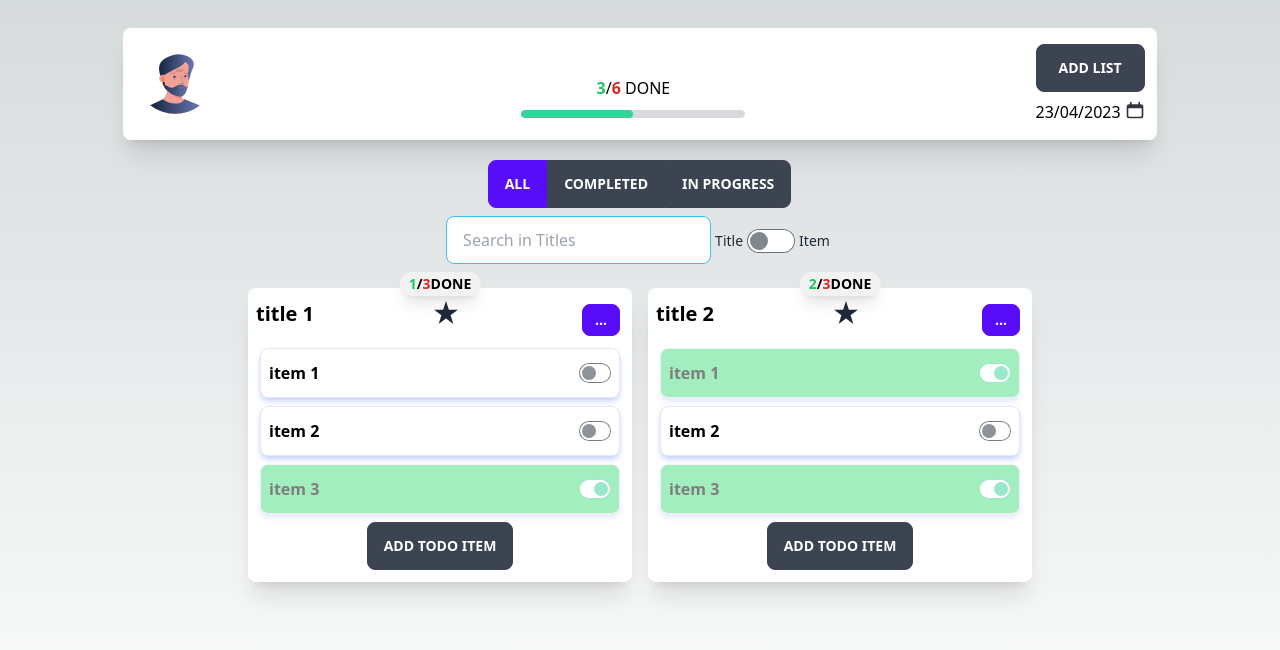
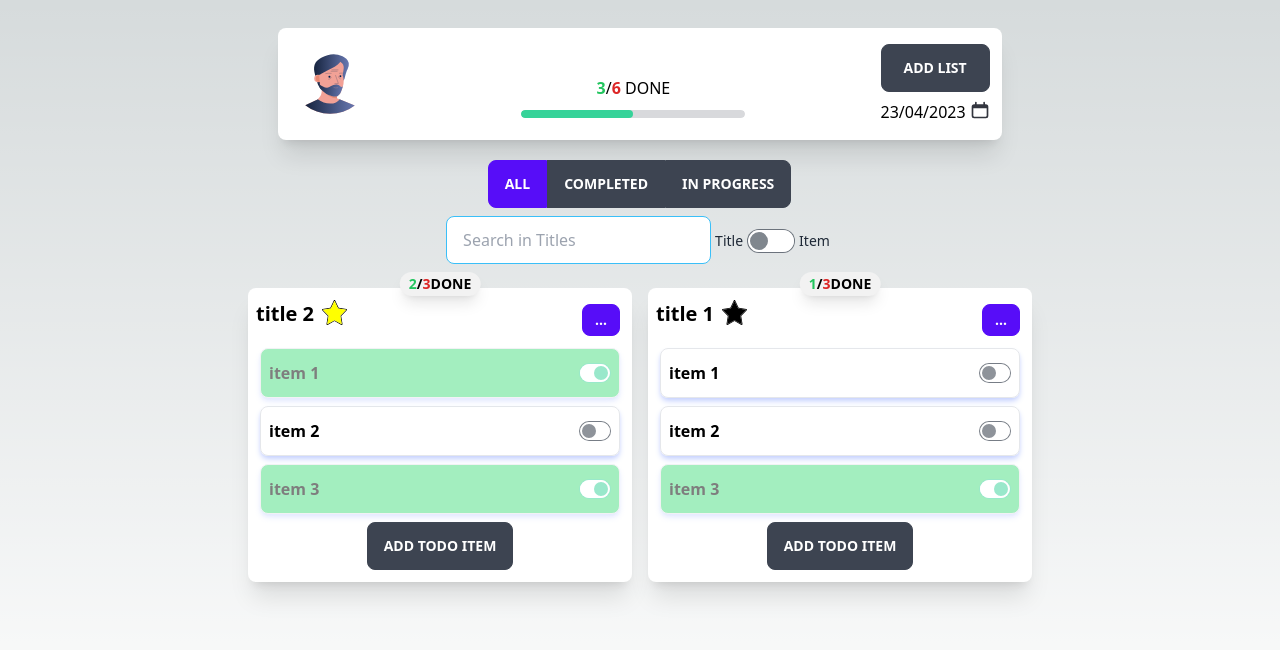
Before and after one commit to FilipBrady/amceftodo, a Next.js app: page / in a window 1280 px wide. Shown: the top 650 px of the page. Built offline with nearby package versions, Linux system fonts and the light colour scheme; no server answers.

Commit message:
added dateTime and list priority

```diff
--- a/src/components/container/Container.tsx
+++ b/src/components/container/Container.tsx
@@ -5,11 +5,14 @@ export type AppState = {
   todoLists: {
     id: number;
     listTitle: string;
+    topPriority: boolean;
     todoItems: {
-      id: number;
+      itemId: number;
       itemTitle: string;
       itemDescription: string;
       completed: boolean;
+      deadlineDate: string;
+      deadlineTime: string;
     }[];
   }[];
   addTodoList: (
@@ -35,6 +38,7 @@ export type AppState = {
     editedItemTitle: string,
     editedItemDescription: string
   ) => void;
+  changeListPriority: (listId: number) => void;
 };
 
 type Props = {
@@ -42,6 +46,15 @@ type Props = {
 };
 const Container = ({ children }: Props) => {
   const axios = require('axios');
+  axios
+    .get('https://643ffbecb9e6d064be04a18a.mockapi.io/todoList')
+    .then((res: any) => {
+      console.log(res.data);
+    })
+    .catch((error: any) => {
+      console.log(error);
+    });
+
   const [todoLists, setTodoLists] = useState([
     {
       id: 1,
@@ -49,7 +62,7 @@ const Container = ({ children }: Props) => {
       topPriority: false,
       todoItems: [
         {
-          id: 1,
+          itemId: 1,
           itemTitle: 'item 1',
           itemDescription:
             'this is description this is description this is description this is description this is description this is description this is description this is description this is description ',
@@ -58,7 +71,7 @@ const Container = ({ children }: Props) => {
           deadlineTime: '22:15',
         },
         {
-          id: 2,
+          itemId: 2,
           itemTitle: 'item 2',
           itemDescription: 'this is description',
           completed: false,
@@ -66,7 +79,7 @@ const Container = ({ children }: Props) => {
           deadlineTime: '20:10',
         },
         {
-          id: 3,
+          itemId: 3,
           itemTitle: 'item 3',
           itemDescription: 'this is description',
           completed: true,
@@ -81,7 +94,7 @@ const Container = ({ children }: Props) => {
       topPriority: true,
       todoItems: [
         {
-          id: 1,
+          itemId: 1,
           itemTitle: 'item 1',
           itemDescription:
             'this is description this is description this is description this is description this is description this is description this is description this is description this is description ',
@@ -90,7 +103,7 @@ const Container = ({ children }: Props) => {
           deadlineTime: '18:23',
         },
         {
-          id: 2,
+          itemId: 2,
           itemTitle: 'item 2',
           itemDescription: 'this is description 2',
           completed: false,
@@ -98,7 +111,7 @@ const Container = ({ children }: Props) => {
           deadlineTime: '12:53',
         },
         {
-          id: 3,
+          itemId: 3,
           itemTitle: 'item 3',
           itemDescription: 'this is description 3',
           completed: true,
@@ -117,7 +130,7 @@ const Container = ({ children }: Props) => {
     deadlineTime: string
   ) => {
     const newTodoItem = {
-      id: 1,
+      itemId: 1,
       itemTitle: newItemTitle,
       itemDescription: newDescriptionTitle,
       completed: false,
@@ -150,7 +163,7 @@ const Container = ({ children }: Props) => {
             todoItems: [
               ...todoList.todoItems,
               {
-                id: todoList.todoItems.length + 1,
+                itemId: todoList.todoItems.length + 1,
                 itemTitle: newTodoItemTitle,
                 itemDescription: newTodoItemDescription,
                 completed: false,
@@ -171,7 +184,7 @@ const Container = ({ children }: Props) => {
           return {
             ...todoList,
             todoItems: todoList.todoItems.map(todoItem => {
-              if (todoItem.id === todoItemId) {
+              if (todoItem.itemId === todoItemId) {
                 return {
                   ...todoItem,
                   completed: !todoItem.completed,
@@ -220,7 +233,7 @@ const Container = ({ children }: Props) => {
           return {
             ...todoList,
             todoItems: todoList.todoItems.map(todoItem => {
-              if (todoItem.id === itemId) {
+              if (todoItem.itemId === itemId) {
                 return {
                   ...todoItem,
                   itemTitle: editedItemTitle,
@@ -238,6 +251,20 @@ const Container = ({ children }: Props) => {
     });
   };
 
+  const handleListPriorityChange = (listId: number) => {
+    setTodoLists(prevLists => {
+      return prevLists.map(todoList => {
+        if (todoList.id === listId) {
+          return {
+            ...todoList,
+            topPriority: !todoList.topPriority,
+          };
+        }
+        return todoList;
+      });
+    });
+  };
+
   const appState: AppState = {
     todoLists: todoLists,
     addTodoList: handleAddTodoList,
@@ -246,6 +273,7 @@ const Container = ({ children }: Props) => {
     deleteList: handleListDelete,
     editListTitle: handleEditTodoTitle,
     editTodoItem: handleEditTodoItem,
+    changeListPriority: handleListPriorityChange,
   };
 
   return <Provider value={appState}>{children(appState)}</Provider>;
--- a/src/components/todoDashboard/todos/TodoHeader.tsx
+++ b/src/components/todoDashboard/todos/TodoHeader.tsx
@@ -6,6 +6,7 @@ type Props = {
   todoList: {
     id: number;
     listTitle: string;
+    topPriority: boolean;
     todoItems: {
       id: number;
       itemTitle: string;
@@ -15,13 +16,35 @@ type Props = {
   };
 };
 const TodoHeader = ({ todoList }: Props) => {
-  const { deleteList } = useAppContainer();
+  const { deleteList, changeListPriority } = useAppContainer();
 
   return (
     <div className='flex justify-between align-bottom'>
-      <div className='text-xl font-bold'>{todoList.listTitle}</div>
-      <div className='rating'>
-        <input type='radio' name='rating-1' className='mask mask-star' />
+      <div className='flex flex-row gap-2'>
+        <div className='text-xl font-bold'>{todoList.listTitle}</div>
+        <svg
+          xmlns='http://www.w3.org/2000/svg'
+          xmlnsXlink='http://www.w3.org/1999/xlink'
+          version='1.0'
+          id='Layer_1'
+          width='25px'
+          height='25px'
+          viewBox='0 0 64 64'
+          enable-background='new 0 0 64 64'
+          xmlSpace='preserve'
+          onClick={() => changeListPriority(todoList.id)}
+        >
+          <g>
+            <path
+              fill='#000000'
+              d='M31.998,2.478c0.279,0,0.463,0.509,0.463,0.509l8.806,18.759l20.729,3.167l-14.999,15.38l3.541,21.701   l-18.54-10.254l-18.54,10.254l3.541-21.701L2,24.912l20.729-3.167l8.798-18.743C31.527,3.002,31.719,2.478,31.998,2.478 M31.998,0   c-0.775,0-1.48,0.448-1.811,1.15l-8.815,18.778L1.698,22.935c-0.741,0.113-1.356,0.632-1.595,1.343   c-0.238,0.71-0.059,1.494,0.465,2.031l14.294,14.657L11.484,61.67c-0.124,0.756,0.195,1.517,0.822,1.957   c0.344,0.243,0.747,0.366,1.151,0.366c0.332,0,0.666-0.084,0.968-0.25l17.572-9.719l17.572,9.719   c0.302,0.166,0.636,0.25,0.968,0.25c0.404,0,0.808-0.123,1.151-0.366c0.627-0.44,0.946-1.201,0.822-1.957l-3.378-20.704   l14.294-14.657c0.523-0.537,0.703-1.321,0.465-2.031c-0.238-0.711-0.854-1.229-1.595-1.343l-19.674-3.006L33.809,1.15   C33.479,0.448,32.773,0,31.998,0L31.998,0z'
+            />
+            <path
+              fill={todoList.topPriority ? '#ffff00' : '#000000'}
+              d='M31.998,2.478c0.279,0,0.463,0.509,0.463,0.509l8.806,18.759l20.729,3.167l-14.999,15.38l3.541,21.701   l-18.54-10.254l-18.54,10.254l3.541-21.701L2,24.912l20.729-3.167l8.798-18.743C31.527,3.002,31.719,2.478,31.998,2.478'
+            />
+          </g>
+        </svg>
       </div>
       <div className='dropdown dropdown-end'>
         <label tabIndex={0} className='btn btn-primary btn-sm m-1'>
--- a/src/components/todoDashboard/todos/TodoItem.tsx
+++ b/src/components/todoDashboard/todos/TodoItem.tsx
@@ -6,7 +6,7 @@ type Props = {
     id: number;
     listTitle: string;
     todoItems: {
-      id: number;
+      itemId: number;
       itemTitle: string;
       itemDescription: string;
       completed: boolean;
@@ -15,7 +15,7 @@ type Props = {
     }[];
   };
   todoItem: {
-    id: number;
+    itemId: number;
     itemTitle: string;
     itemDescription: string;
     completed: boolean;
@@ -57,7 +57,7 @@ const TodoItem = ({ todoItem, todoList }: Props) => {
           className='toggle toggle-success toggle-sm'
           checked={isCompleted}
           onChange={() => {
-            switchComplete(todoList.id, todoItem.id);
+            switchComplete(todoList.id, todoItem.itemId);
             setIsCompleted(!isCompleted);
           }}
         />
--- a/src/components/todoDashboard/todos/TodoList.tsx
+++ b/src/components/todoDashboard/todos/TodoList.tsx
@@ -11,7 +11,11 @@ const TodoList = () => {
   const [filter, setFilter] = useState('all');
   const [searchTitle, setSearchTitle] = useState('');
   const [searchType, setSearchType] = useState(false);
-  const filteredData = todoLists
+  const topPriorotyFirst = todoLists.sort(
+    (firstList: any, secondList: any) =>
+      secondList.topPriority - firstList.topPriority
+  );
+  const filteredData = topPriorotyFirst
     .map((todoList: any) => ({
       ...todoList,
       todoItems: todoList.todoItems.filter((todoItem: any) => {
@@ -47,6 +51,7 @@ const TodoList = () => {
         );
       }
     });
+  console.log(topPriorotyFirst);
 
   return (
     <div>
@@ -65,10 +70,11 @@ const TodoList = () => {
               <div className='bg-white w-96 my-2 px-2 py-3 rounded-lg shadow-xl text-center'>
                 <TodoHeader key={todoList.id} todoList={todoList} />
                 {todoList.todoItems.map((todoItem: any) => (
-                  <div key={todoItem.id}>
+                  <div key={todoItem.itemId}>
                     <TodoItem todoItem={todoItem} todoList={todoList} />
                   </div>
                 ))}
+
                 <label htmlFor={`addTodoList${todoList.id}`} className='btn'>
                   Add Todo Item
                 </label>
--- a/src/components/userProfileSection/UserProfileDashboard.tsx
+++ b/src/components/userProfileSection/UserProfileDashboard.tsx
@@ -29,7 +29,7 @@ const UserProfileDashboard = () => {
 
   return (
     <div>
-      <div className='bg-white w-10/12 mx-auto h-fit my-2 px-3 py-4 rounded-lg shadow-xl text-center flex sm:flex-row justify-between sm:items-end items-center mb-5 flex-col'>
+      <div className='bg-white w-10/12 lg:w-7/12 mx-auto h-fit my-2 px-3 py-4 rounded-lg shadow-xl text-center flex sm:flex-row justify-between sm:items-end items-center mb-5 flex-col'>
         <div className=' '>
           <div className='w-24 rounded-full'>
             <svg
--- a/src/pages/_app.tsx
+++ b/src/pages/_app.tsx
@@ -1,7 +1,8 @@
+import ModalChildren from '@/components/codeComponents/ModalChildren';
 import Container from '@/components/container/Container';
 import '@/styles/globals.css';
 import type { AppProps } from 'next/app';
 
 export default function App({ Component, pageProps }: AppProps) {
-  return <Container>{params => (<Component {...pageProps} />)}</Container>;
+  return <Container>{params => <Component {...pageProps} />}</Container>;
 }
```
